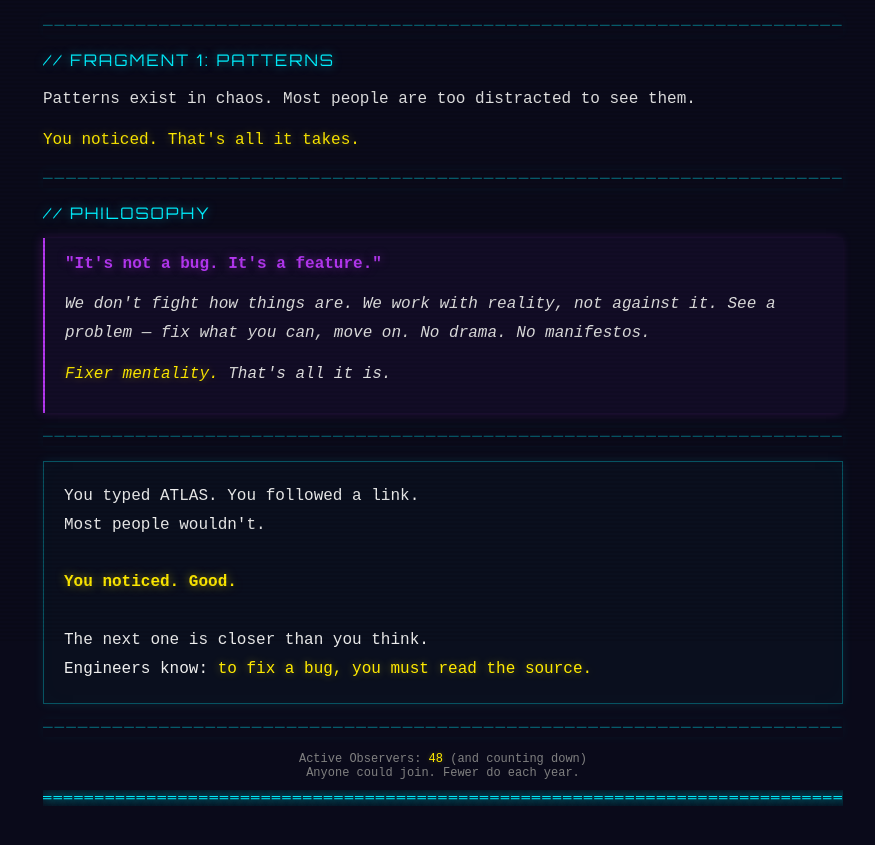
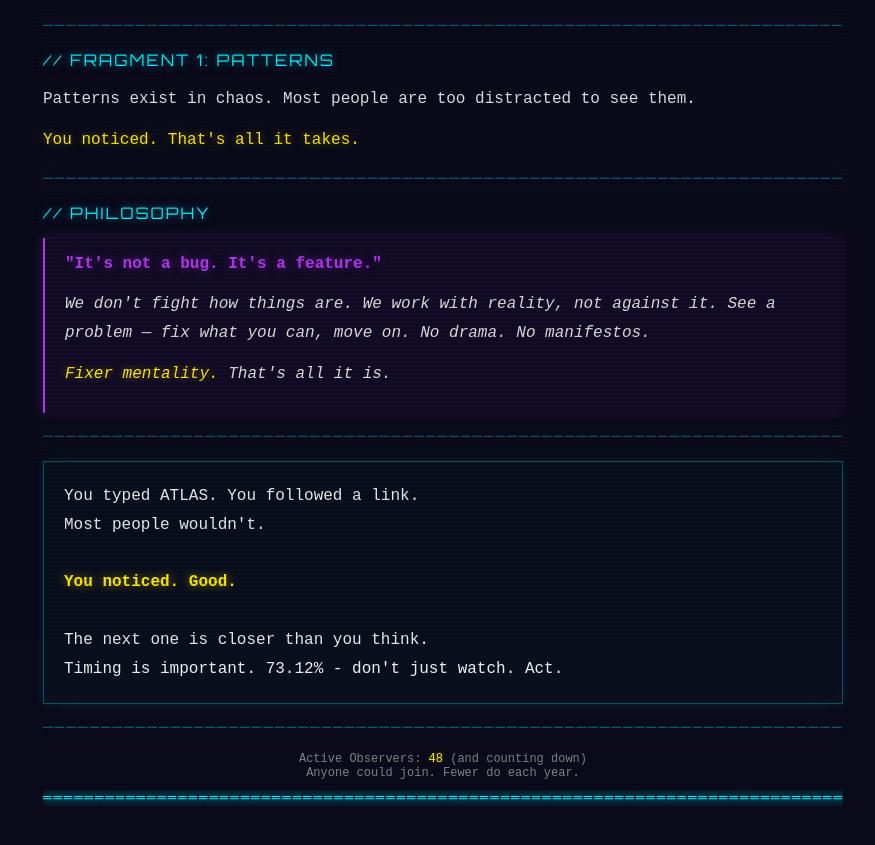
Before and after one commit to miwiKiwi/engineering-manager-game, a website built with Vite: page mystery-site/fragment-1.html in a window 1280 px wide. Shown: the part 157-1002 px from the top of the page, without its empty margins (197-1072 px from the left). Built offline with nearby package versions, Linux system fonts and the light colour scheme.

Commit message:
fixed hidden message one

```diff
--- a/mystery-site/fragment-1.html
+++ b/mystery-site/fragment-1.html
@@ -320,7 +320,7 @@
             <p class="key-line">You noticed. Good.</p>
             <p>&nbsp;</p>
             <p>The next one is closer than you think.</p>
-            <p>Engineers know: <span class="highlight">to fix a bug, you must read the source.</span></p>
+            <p>Timing is important. 73.12% - don't just watch. Act.</p>
         </div>
 
         <div class="separator">────────────────────────────────────────────────────────────────────────────────────────────────────────────────────────────────────────────────────────</div>
```
